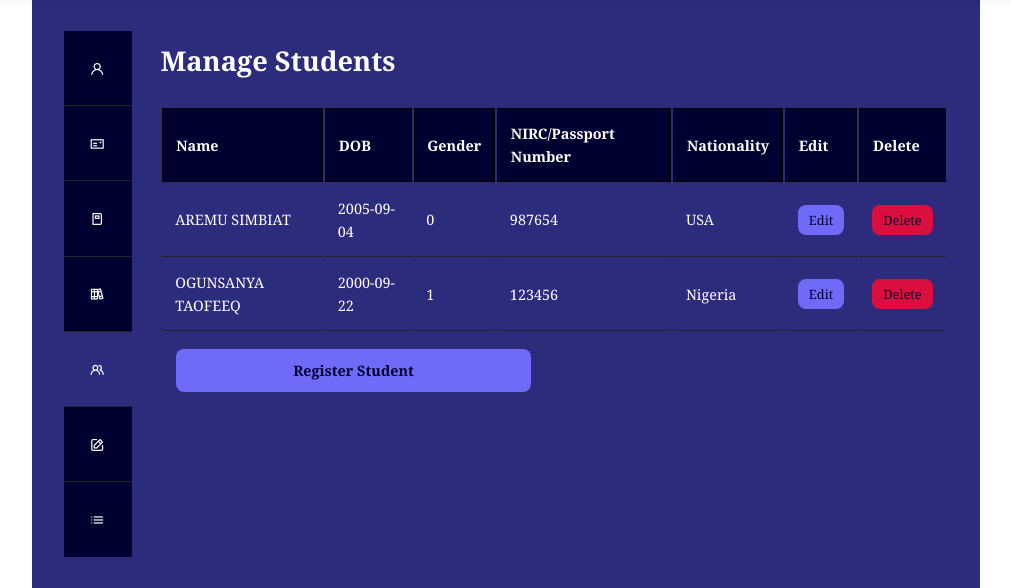
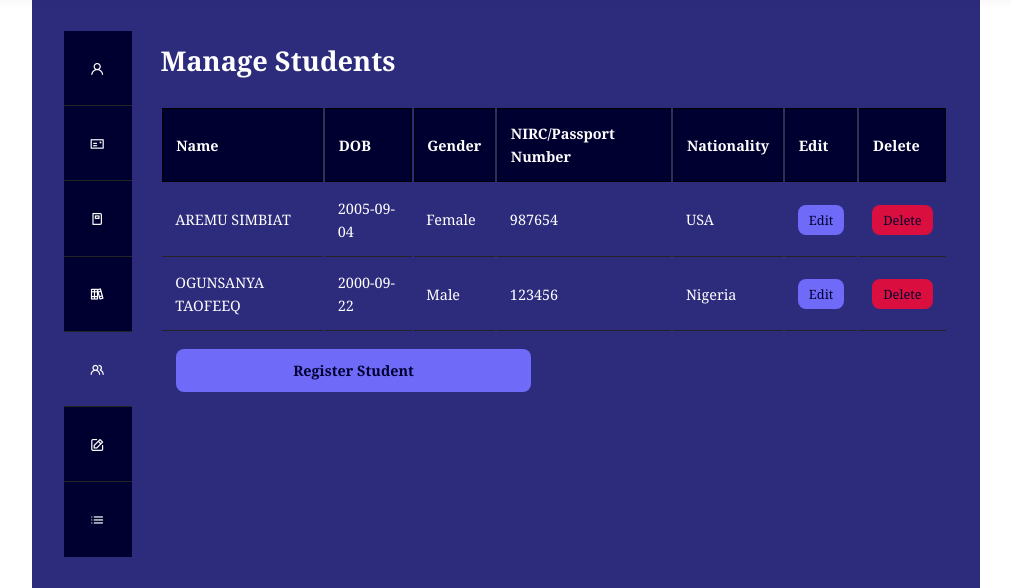
Before and after one commit to tsucess/examwebsite, a PHP site: page /examwebsite/admin/manage-users.php in a window 1280 px wide. Shown: the part 97-685 px from the top of the page, without its empty margins (134-1145 px from the left). Run offline with PHP 8.4, Linux system fonts and the light colour scheme; a user stored in the database is signed in; data comes from the database, SQL or seed files in the repository.

Commit message:
Update manage-users.php

```diff
--- a/admin/manage-users.php
+++ b/admin/manage-users.php
@@ -85,7 +85,7 @@ $users = mysqli_query($dbconnect, $query);
                             <tr>
                                 <td><?= $user['full_name'] ?></td>
                                 <td><?= $user['dob'] ?></td>
-                                <td><?= $user['gender'] ?></td>
+                                <td><?= $user['gender'] ? 'Male' : 'Female'; ?></td>
                                 <td><?= $user['passport_no'] ?></td>
                                 <td><?= $user['nationality'] ?></td>
                                 <td><a href="<?= ROOT_URL ?>admin/edit-user.php?id=<?= $user['id'] ?>" class="btn sm">Edit</a></td>
```
